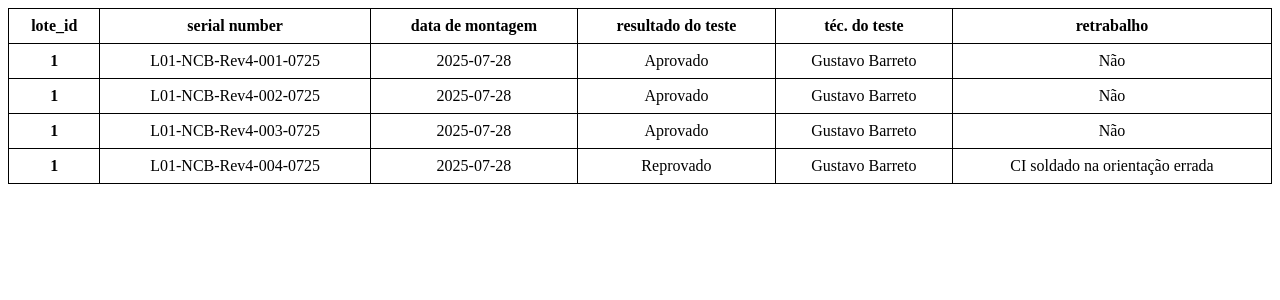
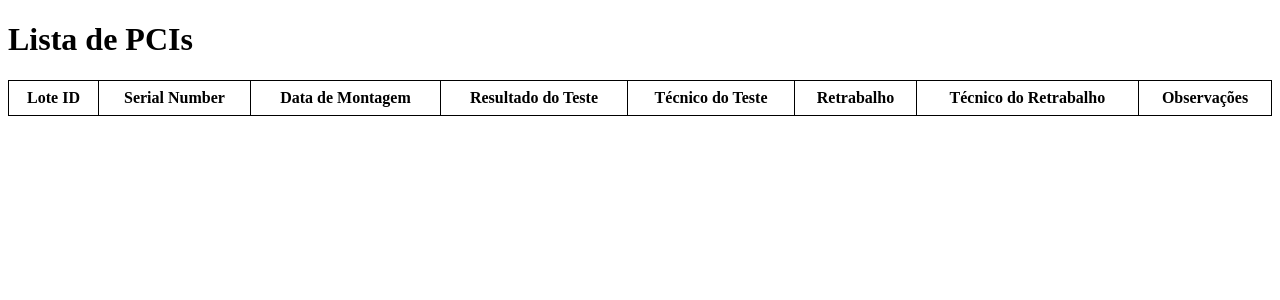
Before and after one commit to gustavo-gbarreto/Registro-de-PCIs, a Flask app: page /admin/ in a window 1280 px wide. Shown: the top 300 px of the page. Run offline with Flask 3, Linux system fonts and the light colour scheme; lists and menus that the app fills with data are empty.

Commit message:
feat: add PCI data structure and update routes to display PCI list

```diff
--- /dev/null
+++ b/database/PCI_list.py
@@ -0,0 +1,10 @@
+PCI = [
+    {"#": "1", "lote id": 1, "Serial_Number": "L01-NCB-Rev4-001-0725", "Montada em:": "2025-07-28", "test. result.:": "Aprovada",
+     "tec. teste": "Gustavo Barreto", "retrabalho": "Não", "tèc. retrabalho": "N/A", "observações": "N/A"},
+    {"#": "2", "lote id": 1, "Serial_Number": "L01-NCB-Rev4-002-0725", "Montada em:": "2025-07-28", "test. result.:": "Aprovada",
+     "tec. teste": "Gustavo Barreto", "retrabalho": "Não", "tèc. retrabalho": "N/A", "observações": "N/A"},
+    {"#": "3", "lote id": 1, "Serial_Number": "L01-NCB-Rev4-003-0725", "Montada em:": "2025-07-28", "test. result.:": "Aprovada",
+     "tec. teste": "Gustavo Barreto", "retrabalho": "Não", "tèc. retrabalho": "N/A", "observações": "N/A"},
+    {"#": "4", "lote id": 1, "Serial_Number": "L01-NCB-Rev4-004-0725", "Montada em:": "2025-07-28", "test. result.:": "Reprovada",
+     "tec. teste": "Gustavo Barreto", "retrabalho": "CI soldado invertido", "tèc. retrabalho": "Gustavo Barreto", "observações": ""}
+]
--- a/routes/admin.py
+++ b/routes/admin.py
@@ -1,4 +1,7 @@
-from flask import Blueprint, render_template
+from flask import Flask, Blueprint, render_template
+from database.PCI_list import PCI
+
+app = Flask(__name__)
 
 admin_route = Blueprint('admin', __name__)
 
@@ -12,9 +15,12 @@ admin_route = Blueprint('admin', __name__)
  -/admin/lote_id/serial_id/delete (DELETE) - deletar uma PCI específica(precisa de permissão especial)
 """
 
+@app.route('/cliente')
+def lista_lotes():
+    return render_template('lotes.html', pci_list=PCI)
+
 @admin_route.route('/')
-def lista_lotes():
-    pass
+def lista_lotes_admin():
     return render_template('lotes.html')
 
 @admin_route.route('/new', methods=['POST'])
@@ -43,5 +49,5 @@ def editar_pci():
 def deletar_pci():
     pass
 
-
-    return render_template('index.html')
+if __name__ == '__main__':
+    app.run(debug=True)
--- a/routes/cliente.py
+++ b/routes/cliente.py
@@ -1,4 +1,5 @@
 from flask import Blueprint, render_template
+from database.PCI_list import PCI
 
 cliente_route = Blueprint('cliente', __name__)
 
@@ -11,7 +12,7 @@ cliente_route = Blueprint('cliente', __name__)
 @cliente_route.route('/')
 def lista_lotes():
     pass
-    return render_template('lotes.html')
+    return render_template('lotes.html', PCI=PCI)
 
 @cliente_route.route('/<string:lote_id>')
 def obter_lote(lote_id):
--- a/templates/lotes.html
+++ b/templates/lotes.html
@@ -1,4 +1,10 @@
-<style>
+<!DOCTYPE html>
+<html lang="en">
+<head>
+  <meta charset="UTF-8">
+  <meta name="viewport" content="width=device-width, initial-scale=1.0">
+  <title>Lista de PCIs</title>
+  <style>
     table {
       border-collapse: collapse; /* Faz as bordas se fundirem */
       width: 100%; /* Ajusta a largura da tabela */
@@ -10,50 +16,36 @@
       padding: 8px; /* Adiciona espaçamento interno às células */
     }
   </style>
-
-<table class="table table-striped-columns" style="border-spacing: 15px;">
+</head>
+<body>
+  <h1>Lista de PCIs</h1>
+  <table>
     <thead>
       <tr>
-        <th scope="col">lote_id</th>
-        <th scope="col">serial number</th>
-        <th scope="col">data de montagem </th>
-        <th scope="col">resultado do teste</th>
-        <th scope="col">téc. do teste</th>
-        <th scope="col">retrabalho</th>
+        <th scope="col">Lote ID</th>
+        <th scope="col">Serial Number</th>
+        <th scope="col">Data de Montagem</th>
+        <th scope="col">Resultado do Teste</th>
+        <th scope="col">Técnico do Teste</th>
+        <th scope="col">Retrabalho</th>
+        <th scope="col">Técnico do Retrabalho</th>
+        <th scope="col">Observações</th>
       </tr>
     </thead>
     <tbody>
+      {% for item in PCI_list %}
       <tr>
-        <th scope="row">1</th>
-        <td>L01-NCB-Rev4-001-0725</td>
-        <td>2025-07-28</td>
-        <td>Aprovado</td>
-        <td>Gustavo Barreto</td>
-        <td>Não</td>
+        <td>{{ item['lote id'] }}</td>
+        <td>{{ item['Serial_Number'] }}</td>
+        <td>{{ item['Montada em:'] }}</td>
+        <td>{{ item['test. result.:'] }}</td>
+        <td>{{ item['tec. teste'] }}</td>
+        <td>{{ item['retrabalho'] }}</td>
+        <td>{{ item['tèc. retrabalho'] }}</td>
+        <td>{{ item['observações'] }}</td>
       </tr>
-      <tr>
-        <th scope="row">1</th>
-        <td>L01-NCB-Rev4-002-0725</td>
-        <td>2025-07-28</td>
-        <td>Aprovado</td>
-        <td>Gustavo Barreto</td>
-        <td>Não</td>
-      </tr>
-      <tr>
-        <th scope="row">1</th>
-        <td>L01-NCB-Rev4-003-0725</td>
-        <td>2025-07-28</td>
-        <td>Aprovado</td>
-        <td>Gustavo Barreto</td>
-        <td>Não</td>
-      </tr>
-      <tr>
-        <th scope="row">1</th>
-        <td>L01-NCB-Rev4-004-0725</td>
-        <td>2025-07-28</td>
-        <td>Reprovado</td>
-        <td>Gustavo Barreto</td>
-        <td>CI soldado na orientação errada</td>
-      </tr>
+      {% endfor %}
     </tbody>
-</table>
+  </table>
+</body>
+</html>
```
